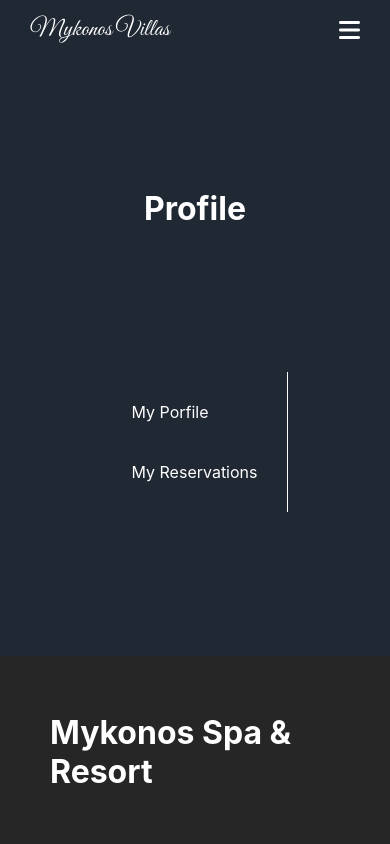
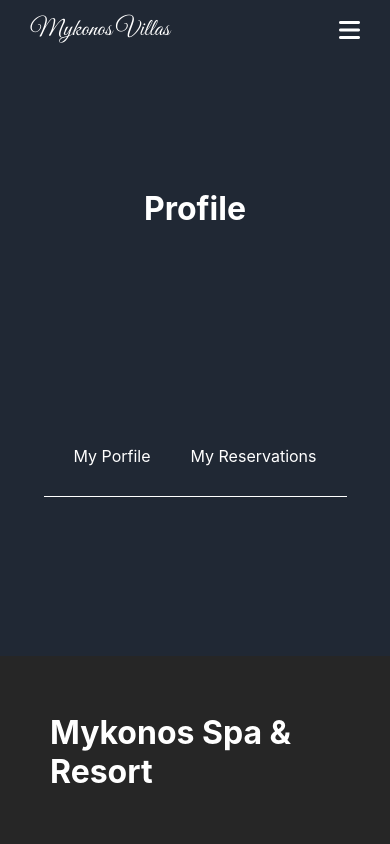
Before and after one commit to MSDoshev/BookingApp, a React (Create React App) app in the folder client/booking-app/: page /profile in a window 390 px wide. Shown: the top 844 px of the page. Built offline with nearby package versions, Linux system fonts and the light colour scheme.

Commit message:
add responsive design

```diff
--- a/client/booking-app/src/App.css
+++ b/client/booking-app/src/App.css
@@ -1,3 +1,6 @@
+ul {
+  padding: 0;
+}
 .background {
   background-image: none;
   background-color: #202834;
--- a/client/booking-app/src/components/Home/Home.module.css
+++ b/client/booking-app/src/components/Home/Home.module.css
@@ -21,12 +21,6 @@
   background: linear-gradient(transparent, #202834);
 }
 
-/* .btnContact {
-  background-color: orange;
-  padding: 5px 10px 5px 10px;
-  border-radius: 20px;
-  border: none;
-} */
 .btnContact a {
   background-color: orange;
   padding: 5px 10px 9px 10px;
--- a/client/booking-app/src/components/Profile/Profile.module.css
+++ b/client/booking-app/src/components/Profile/Profile.module.css
@@ -27,7 +27,6 @@
 }
 .optionsMenu li:hover {
   color: orange;
-
 }
 .pageContent {
   display: flex;
@@ -50,3 +49,24 @@
   color: #fff;
   padding-bottom: 10px;
 }
+
+@media (max-width: 850px) {
+  .profileContainer {
+    flex-direction: column;
+    justify-content: center;
+    align-items: center;
+  }
+  .optionsMenu {
+    border: none;
+    border-bottom: solid 1px #fff;
+    padding: 30px;
+    display: flex;
+    flex-direction: row;
+    gap: 40px;
+  }
+}
+@media (max-width: 500px) {
+  .pageContent {
+    flex-direction: column;
+  }
+}
--- a/client/booking-app/src/components/Profile/Reservations/Reservations.js
+++ b/client/booking-app/src/components/Profile/Reservations/Reservations.js
@@ -45,7 +45,7 @@
                   </p>
                   <p>
                     <span>Price: </span>
-                    {reservation.price}
+                    &euro;{reservation.price}
                   </p>
                 </div>
                 <motion.button
--- a/client/booking-app/src/components/Profile/Reservations/Reservations.module.css
+++ b/client/booking-app/src/components/Profile/Reservations/Reservations.module.css
@@ -13,6 +13,7 @@
   background-color: #3d4a5e;
   padding: 20px;
   gap: 15px;
+  border-radius: 4px;
 }
 .reservationContainer img {
   max-width: 100px;
@@ -46,3 +47,25 @@
   justify-content: center;
   text-align: center;
 }
+@media (max-width: 600px) {
+  .reservationContainer {
+    flex-direction: column;
+    align-items: center;
+    justify-content: center;
+    max-width: 300px;
+    max-height: 300px;
+    gap: 5px;
+  }
+  .reservationInfo {
+    flex-wrap: wrap;
+    justify-content: center;
+    align-items: center;
+  }
+  .reservationInfo p {
+    margin: 5px;
+  }
+  .reservationTextInfo h2 {
+    margin: 0;
+    text-align: center;
+  }
+}
--- a/client/booking-app/src/components/UI/FeedbackModal/FeedbackModal.module.css
+++ b/client/booking-app/src/components/UI/FeedbackModal/FeedbackModal.module.css
@@ -27,7 +27,6 @@
   color: #fff;
 }
 
-
 .btnContainer {
   text-align: center;
   margin-top: 20px;
@@ -47,6 +46,6 @@
   background-color: #0056b3;
 }
 
-  p {
+.modalContent p {
   margin-bottom: 20px;
 }
--- a/client/booking-app/src/components/Villas/VillaDetails/VillaDetails.js
+++ b/client/booking-app/src/components/Villas/VillaDetails/VillaDetails.js
@@ -158,7 +158,7 @@
                 </div>
                 <div>
                   <span>Price: </span>
-                  {reservationData.price}
+                  &euro;{reservationData.price}
                 </div>
                 <Button type="submit" className="btnBook">
                   Book
--- a/client/booking-app/src/components/Villas/VillaDetails/VillaDetails.module.css
+++ b/client/booking-app/src/components/Villas/VillaDetails/VillaDetails.module.css
@@ -19,14 +19,6 @@
   gap: 15px;
 }
 
-/* .picture img {
-    max-width: 700px;
-    max-height: 600px;
-    height: auto;
-    display: block;
-    margin: 0 auto;
-    padding-right: 30px;
-  } */
 .villaDescription {
   color: #fff;
 }
@@ -66,6 +58,11 @@
   }
 }
 @media (max-width: 750px) {
+  .title {
+    height: 20vh;
+    font-size: 1.3rem;
+
+  }
   .info {
     width: 400px;
     justify-content: center;
@@ -74,7 +71,7 @@
   .optionsContainer {
     flex-wrap: wrap;
   }
-  .extras ul{
+  .extras ul {
     max-height: 150px;
     justify-content: center;
     padding: 0;
@@ -87,7 +84,7 @@
   .optionsContainer {
     flex-wrap: wrap;
   }
-  .extras ul{
+  .extras ul {
     max-height: 150px;
     justify-content: center;
     padding: 0;
```
Also changed, not shown: client/booking-app/src/components/Gallery/Gallery.module.css (+3 -9 lines), client/booking-app/public/robots.txt (deleted), client/booking-app/src/components/Gallery/GalleryModal/GalleryModal.module.css (indentation only). Lines whose indentation alone changed are shown as unchanged.
